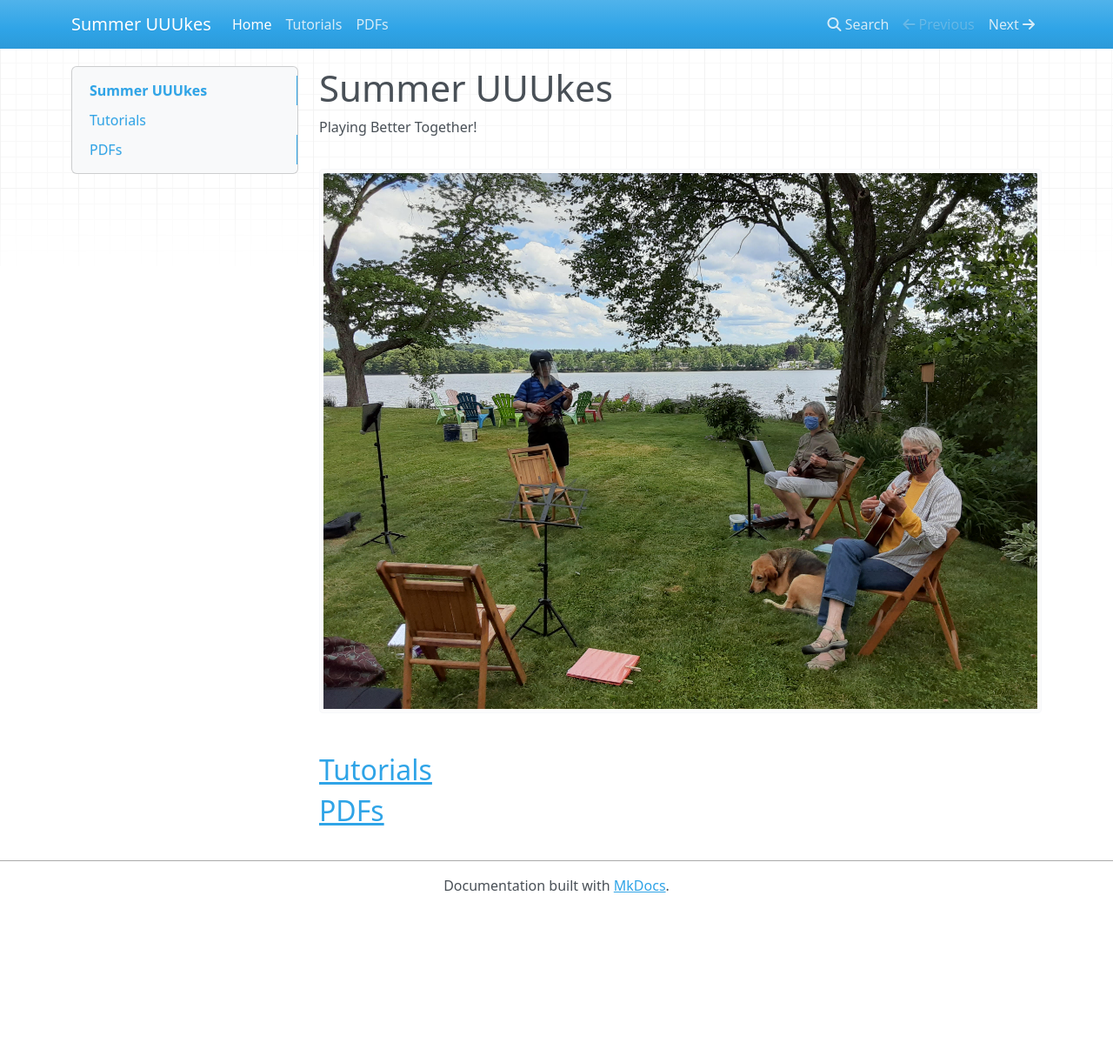
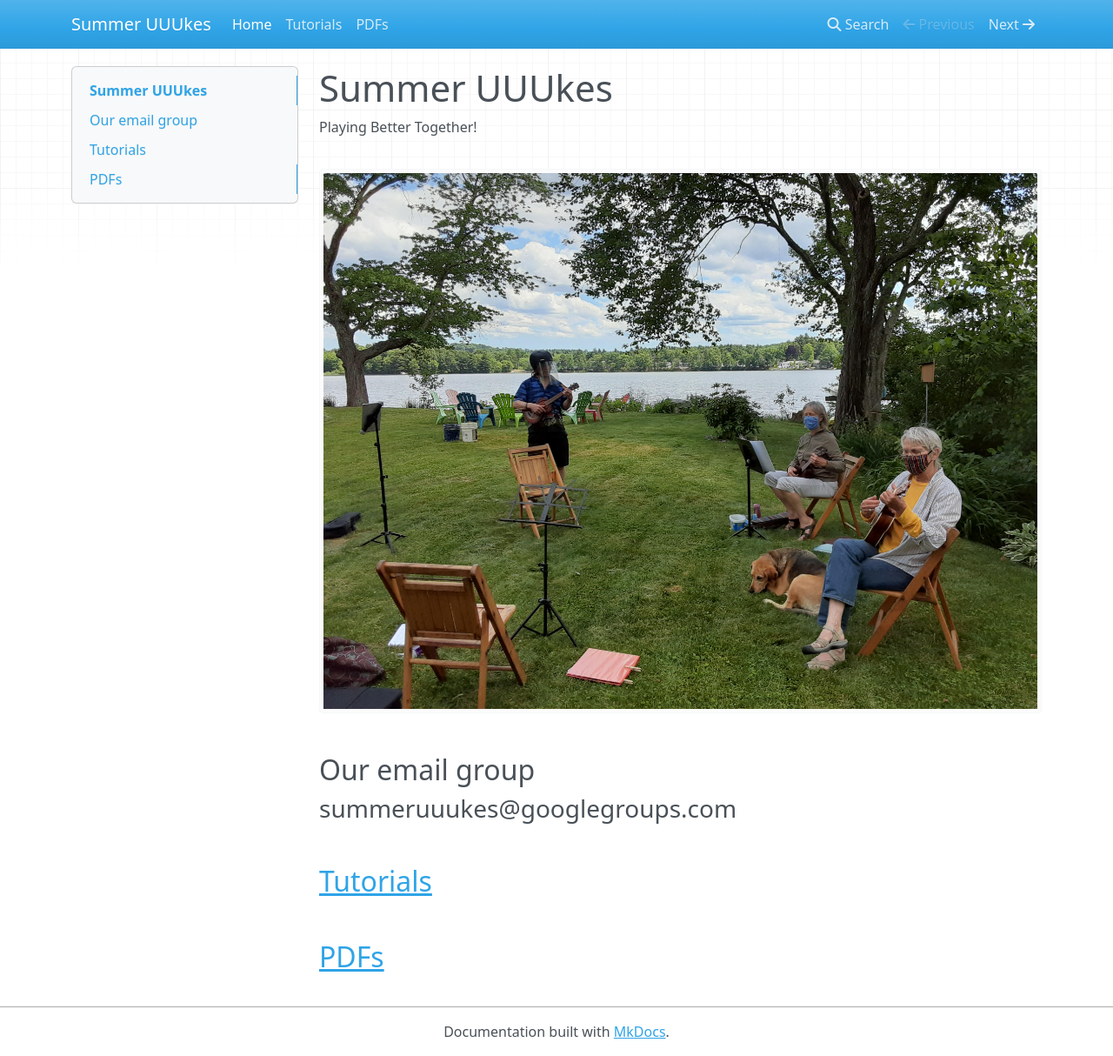
Before and after one commit to dougsweetser/uuukes, an MkDocs documentation site: the page built from docs/index.md, in a window 1280 px wide and 1214 px high. Shown: the whole window at 87% size. Built offline with MkDocs 1.6.1, drawn with Linux system fonts in a browser that asks for light colours; nearby versions of some CDN libraries.

Commit message:
Updated.

```diff
--- a/docs/index.md
+++ b/docs/index.md
@@ -4,6 +4,10 @@ Playing Better Together!
 
 ![](images/uuukes.jpg)
 
+## Our email group
+
+### summeruuukes@googlegroups.com
+<br>
 ## [Tutorials](tutorials/tutorials.md)
-
+<br>
 ## [PDFs](pdfs/pdfs.md)
```
